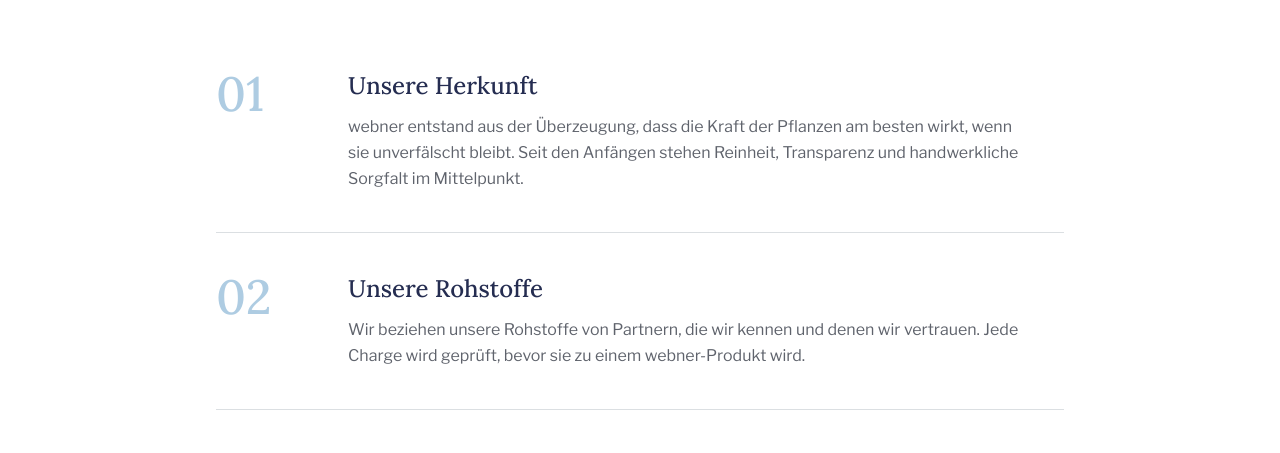
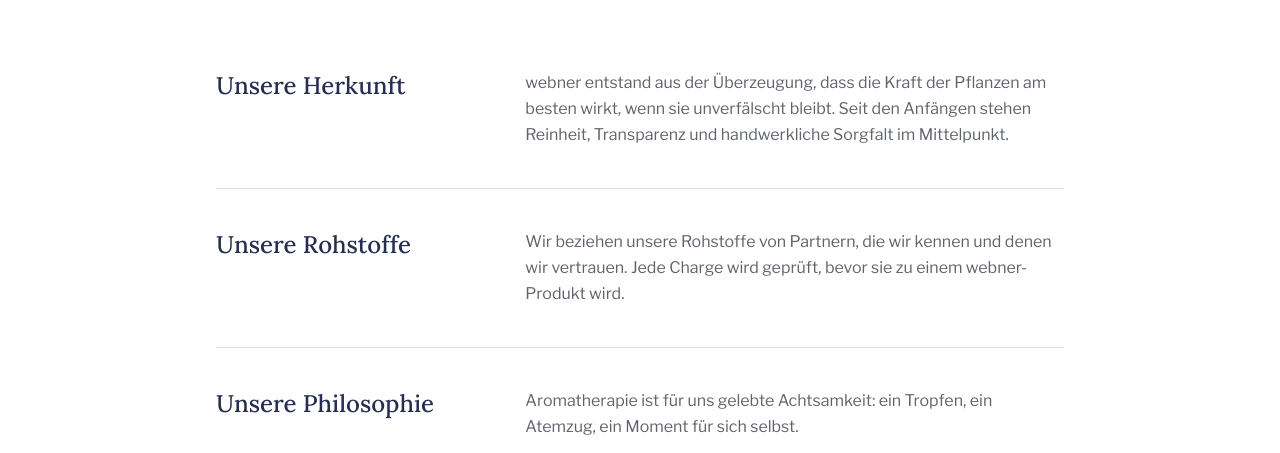
Before and after one commit to ppppppsmash/webner, a Next.js app: page /de/about in a window 1280 px wide. Shown: the part 459-912 px from the top of the page. Built offline with nearby package versions, Linux system fonts and the light colour scheme; no server answers; the database is empty.

Commit message:
Present the about sections as topics instead of numbered steps

```diff
--- a/app/(site)/[locale]/about/page.tsx
+++ b/app/(site)/[locale]/about/page.tsx
@@ -31,17 +31,15 @@ export default async function AboutPage({ params }: PageProps<"/[locale]/about">
       </section>
 
       <section className="mx-auto max-w-4xl px-6 py-16 md:py-20">
-        <ol className="divide-y divide-line">
-          {d.about.sections.map((s, i) => (
-            <Reveal as="li" key={s.title} className="grid gap-3 py-10 first:pt-0 md:grid-cols-[100px_minmax(0,1fr)] md:gap-8">
-              <span className="font-display text-4xl text-tint md:text-5xl">0{i + 1}</span>
-              <div>
-                <h2 className="text-2xl text-brand">{s.title}</h2>
-                <p className="mt-3 max-w-2xl text-base leading-relaxed text-ink-2">{s.body}</p>
-              </div>
+        {/* Topics, not steps: title on the left, text on the right, no numbering. */}
+        <ul className="divide-y divide-line">
+          {d.about.sections.map((s) => (
+            <Reveal as="li" key={s.title} className="grid gap-3 py-10 first:pt-0 last:pb-0 md:grid-cols-[minmax(0,1fr)_minmax(0,2fr)] md:gap-10">
+              <h2 className="text-2xl text-brand">{s.title}</h2>
+              <p className="text-base leading-relaxed text-ink-2">{s.body}</p>
             </Reveal>
           ))}
-        </ol>
+        </ul>
       </section>
 
       <Values d={d} withTitle />
```
